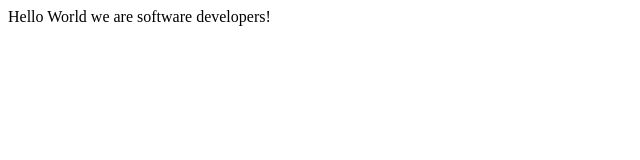
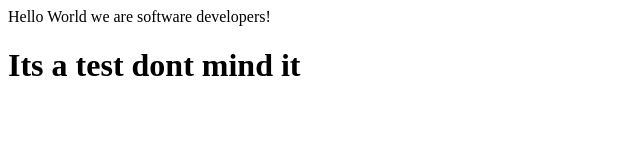
Before and after one commit to Thi-Ponce/trial_1, a plain HTML site: page index.html in a window 1280 px wide. Shown: the whole page, without its empty margins (0-640 px from the left). Drawn offline with Linux system fonts and the light colour scheme.

Commit message:
random commit

```diff
--- a/index.html
+++ b/index.html
@@ -10,5 +10,6 @@
     <script src="https://cdn.freecodecamp.org/testable-projects-fcc/v1/bundle.js"></script>
 Hello World we are software developers!
     <script  src="js/index.js"></script>
+    <H1> Its a test dont mind it </H1>
   </body>
 </html>
```
